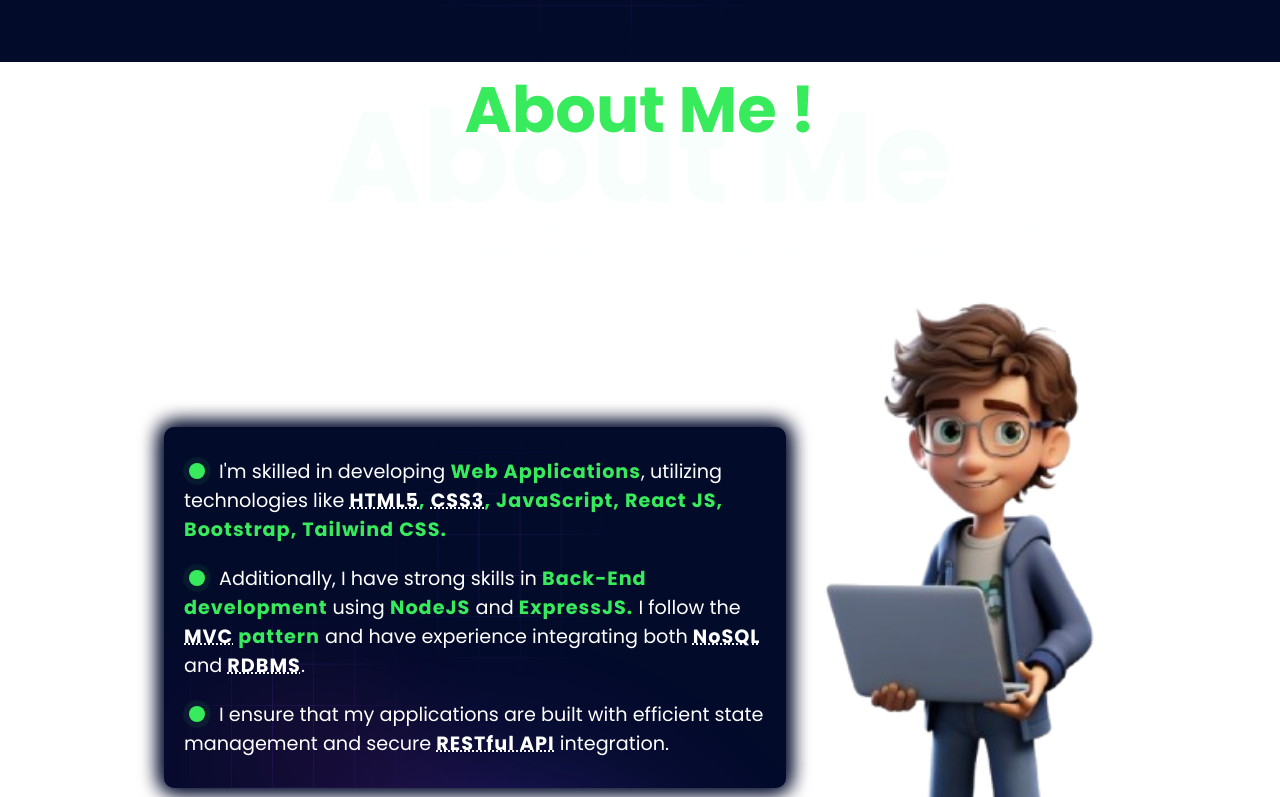
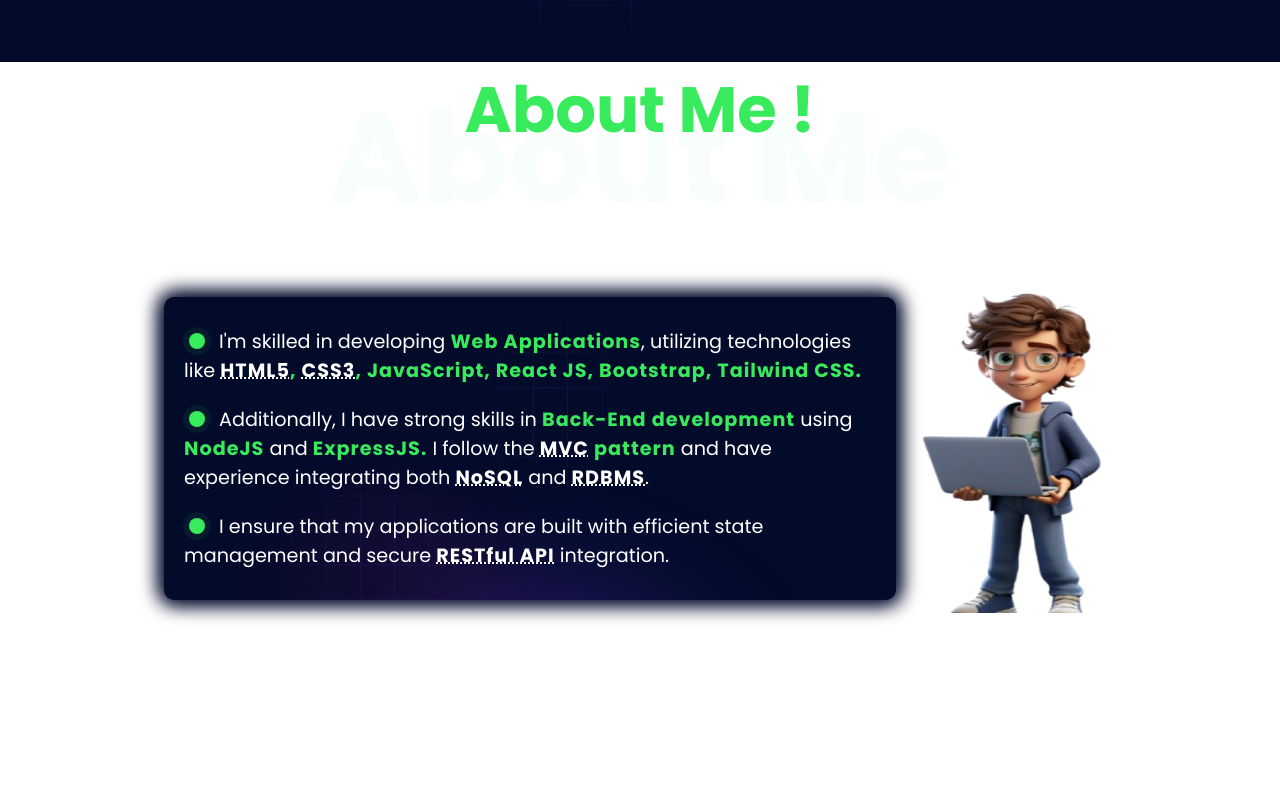
Before and after one commit to Arunpandian08/Portfolio, a React (Vite) app: page / in a window 1280 px wide. Shown: the part 738-1535 px from the top of the page. Built offline with nearby package versions, Linux system fonts and the light colour scheme; a web font is replaced by a local one.

Commit message:
updateCSS: size of the about section image

```diff
--- a/src/Components/AboutSection/about.css
+++ b/src/Components/AboutSection/about.css
@@ -103,8 +103,8 @@
     text-align: center;
 
     & img {
-        width: 300px !important;
-        height: 100% !important;
+        width: 200px !important;
+        height: 300px !important;
         zoom: 110%;
     }
 }
```
